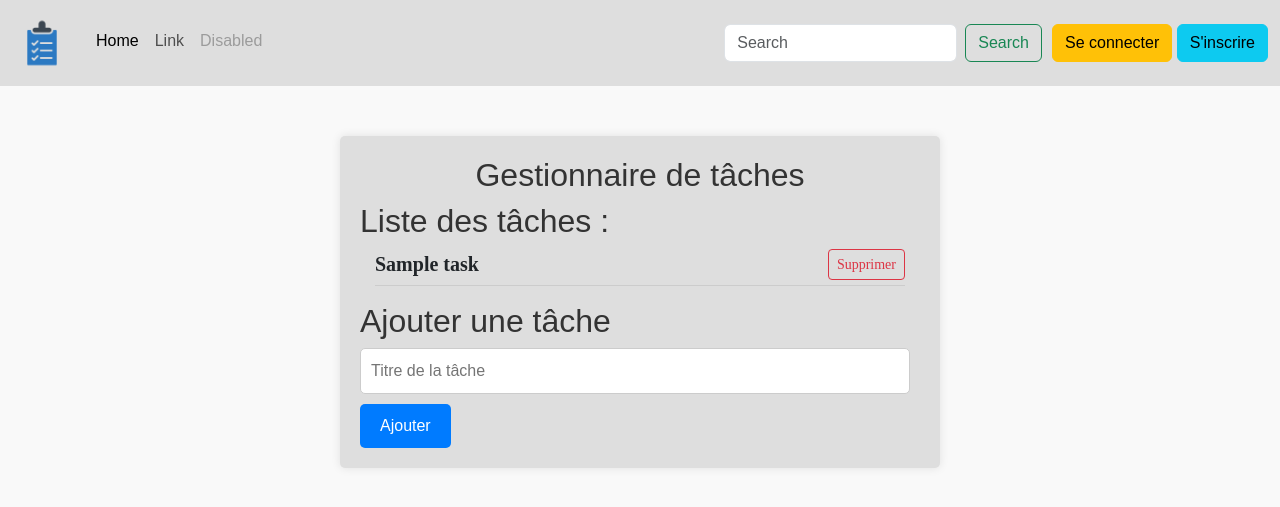
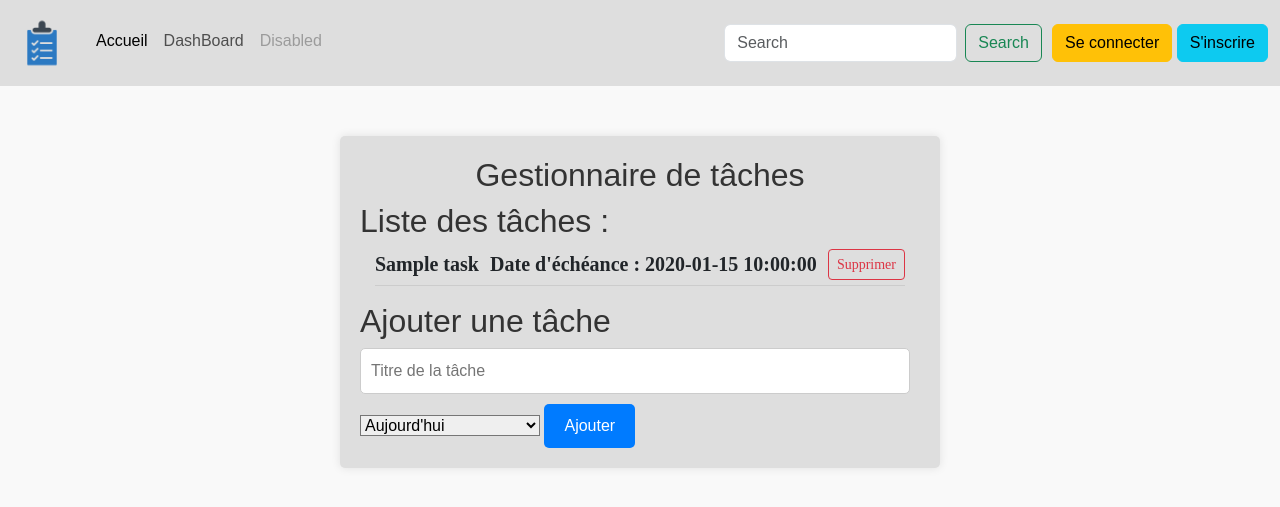
Before and after one commit to RayaneC-01/TaskManager, a PHP site: page / in a window 1280 px wide. Shown: the top 507 px of the page. Run offline with PHP 8.4, Linux system fonts and the light colour scheme; tables that the repository leaves empty or names only in its code hold one stand-in row (values such as "Sample post").

Commit message:
MAJ fichier index et ajout

```diff
--- a/index.php
+++ b/index.php
@@ -21,10 +21,10 @@
             <div class="collapse navbar-collapse" id="navbarTogglerDemo03">
                 <ul class="navbar-nav me-auto mb-2 mb-lg-0">
                     <li class="nav-item">
-                        <a class="nav-link active" aria-current="page" href="index.php">Home</a>
+                        <a class="nav-link active" aria-current="page" href="index.php">Accueil</a>
                     </li>
                     <li class="nav-item">
-                        <a class="nav-link" href="#">Link</a>
+                        <a class="nav-link" href="#">DashBoard</a>
                     </li>
                     <li class="nav-item">
                         <a class="nav-link disabled" aria-disabled="true">Disabled</a>
@@ -57,14 +57,23 @@
 
                 // Parcourir les résultats et afficher chaque tâche
                 while ($row = $stmt->fetch()) {
-                    echo "<li class='task-item added-task d-flex justify-content-between align-items-center'>
-                            <span>{$row['title']}</span>
-                            <form action='suppression.php' method='post'>
-                                <input type='hidden' name='id' value='{$row['id']}'>
-                                <button type='submit' class='btn btn-outline-danger btn-sm'>Supprimer</button>
-                            </form>
-                        </li>";
+                    echo "<li class='task-item added-task d-flex justify-content-between align-items-center'>";
+                    echo "<span>{$row['title']}</span>";
+
+                    // Vérifier si due_date est NULL
+                    if ($row['due_date'] === null) {
+                        echo "<span>Aucune date d'échéance définie</span>";
+                    } else {
+                        echo "<span>Date d'échéance : {$row['due_date']}</span>";
+                    }
+
+                    echo "<form action='suppression.php' method='post'>";
+                    echo "<input type='hidden' name='id' value='{$row['id']}'>";
+                    echo "<button type='submit' class='btn btn-outline-danger btn-sm'>Supprimer</button>";
+                    echo "</form>";
+                    echo "</li>";
                 }
+
 
 
 
@@ -75,16 +84,27 @@
             ?>
         </ul>
         <h2>Ajouter une tâche</h2>
-        <form action=" ajout.php" method="post">
+        <form action="ajout.php" method="post" id="task_form">
             <input type="text" name="title" placeholder="Titre de la tâche" required>
+            <select name="due_date" id="due_date_select">
+                <option value="today">Aujourd'hui</option>
+                <option value="tomorrow">Demain</option>
+                <option value="next_week">La semaine prochaine</option>
+                <option value="choose_date">Choisir une date</option>
+            </select>
+            <input type="text" id="custom_due_date" name="custom_due_date" placeholder="D-M-Y" style="display: none;"
+                required>
             <button type="submit">Ajouter</button>
         </form>
+
     </div>
 </body>
 <script src="https://cdn.jsdelivr.net/npm/bootstrap@5.3.3/dist/js/bootstrap.bundle.min.js"
     integrity="sha384-YvpcrYf0tY3lHB60NNkmXc5s9fDVZLESaAA55NDzOxhy9GkcIdslK1eN7N6jIeHz" crossorigin="anonymous">
-< script src = "/Script/script.js" >
-</script>
 </script>
 
+<script src="/script/script.js">
+</script>
+
+
 </html>
--- a/script/script.js
+++ b/script/script.js
@@ -0,0 +1,8 @@
+document.getElementById('due_date_select').addEventListener('change', function () {
+    var customDateInput = document.getElementById('custom_due_date');
+    if (this.value === 'choose_date') {
+        customDateInput.style.display = 'block';
+    } else {
+        customDateInput.style.display = 'none';
+    }
+});
```
Also changed, not shown: ajout.php (+40 -2 lines).
